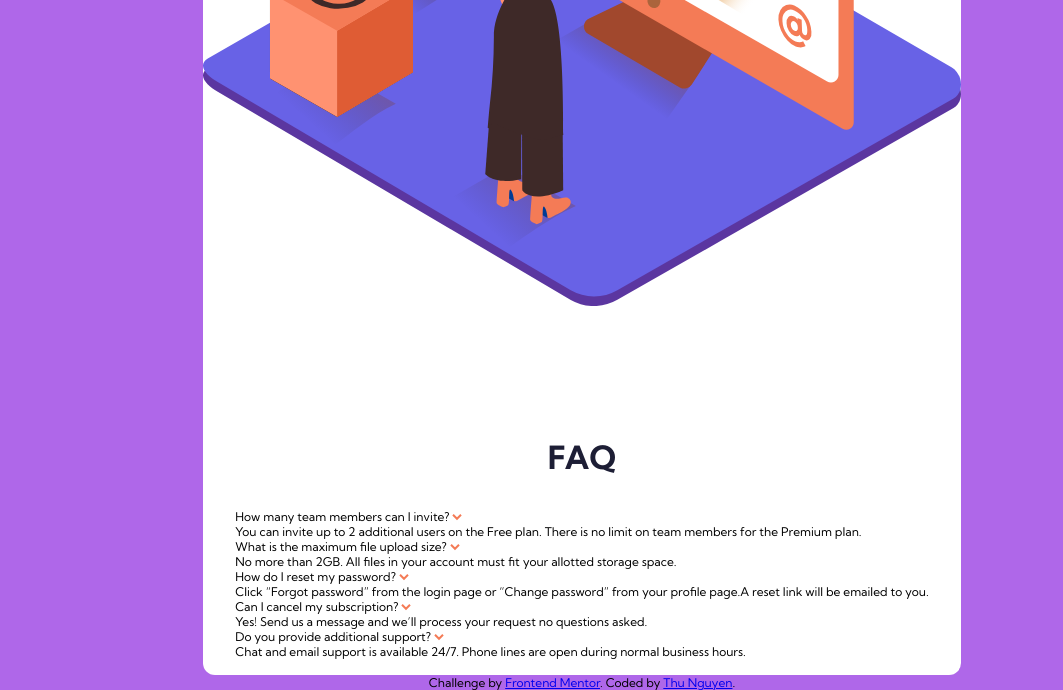
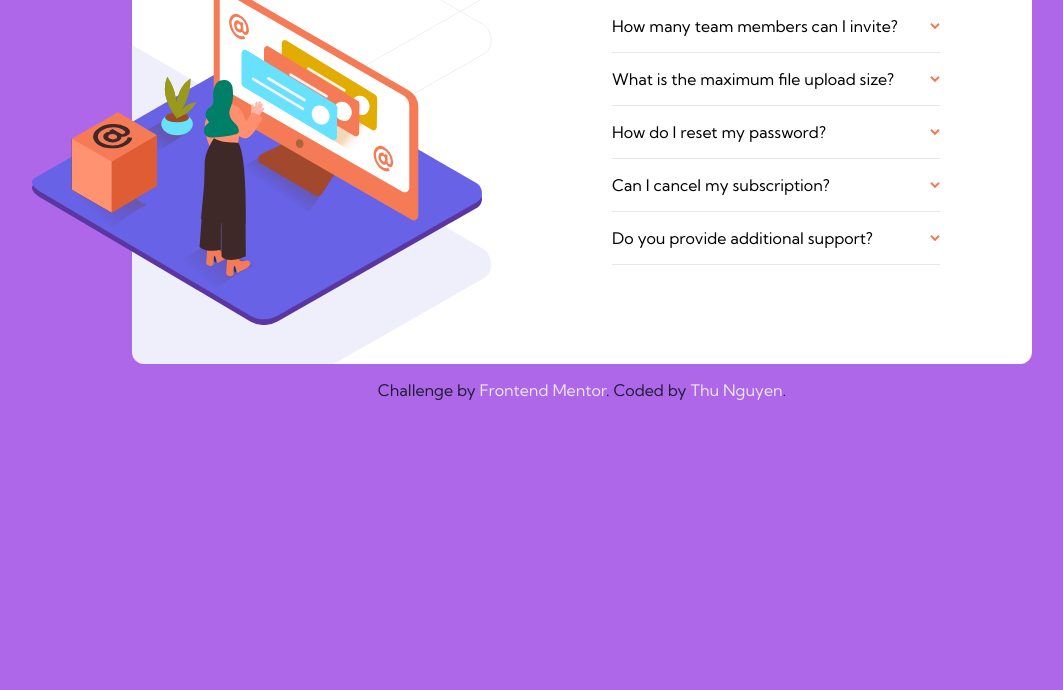
Before and after one commit to NgocMinhThuNguyen/FAQ-accordion-card, a plain HTML site: page index.html in a window 1280 px wide. Shown: the part 268-958 px from the top of the page, without its empty margins (58-1121 px from the left). After the commit the page ends 800 px from the top, so only its background shows below. Drawn offline with Linux system fonts and the light colour scheme.

Commit message:
Update style.css

```diff
--- a/style.css
+++ b/style.css
@@ -10,13 +10,14 @@
   --light-grayish-blue: hsl(240, 5%, 91%);
 }
 
+/* GENERAL SETTING */
 * {
   margin: 0;
   padding: 0;
   box-sizing: border-box;
 }
 
-:where(body, section) {
+:where(body, main, section, dl, dt) {
   display: flex;
   flex-direction: column;
 }
@@ -26,33 +27,36 @@ body {
   background: var(--soft-violet);
   align-items: center;
   justify-content: center;
+  gap: 1rem;
   font-family: 'Kumbh Sans', sans-serif;
   font-size: .75rem;
 }
 
+/* MAIN */
 main {
+  width: 345px;
+  max-height: 600px;
   background-color: white;
-  margin: auto 1rem;
+  margin-top: 5rem;
   border-radius: .75rem;
   position: relative;
+  background-image: url(images/bg-pattern-mobile.svg);
+  background-repeat: no-repeat;
+  background-size: 80%;
+  background-position: center 10px;
+}
+
+picture img {
+  width: 80%;
+  position: absolute;
+  top: -120px;
+  left: 35px;
 }
 
 section {
   padding: 1rem 2rem;
   gap: 2rem;
-  margin-top: 7rem;
-}
-
-.illustration .iii {
-  width: 70%;
-  position: absolute;
-  top: -20%;
-  left: 15%;
-}
-.illustration .background {
-  position: absolute;
-  top: 0;
-  left: 15%;
+  margin-top: 9rem;
 }
 
 h1 {
@@ -60,3 +64,91 @@ h1 {
   font-size: 2rem;
   color: var(--very-dark-desaturated-blue);
 }
+
+/* FAQ (BEFORE SHOWING ANSWERS) */
+
+ dl {
+  gap: 1rem;
+}
+
+.hidden-answer {
+  padding-bottom: 1rem;
+  border-bottom: .07rem solid var(--light-grayish-blue);
+}
+
+.hidden-answer dt {
+  flex-direction: row;
+  justify-content: space-between;
+  align-items: center;
+}
+
+.hidden-answer dd {
+  color: var(--dark-grayish-blue);
+  margin-top: .5rem;
+  max-width: 327px;
+  display: none;
+}
+
+.hidden-answer dt:hover {
+  cursor: pointer;
+  color: var(--soft-red);
+}
+
+/* FAQ (AFTER SHOWING ANSWERS) */
+.show-answer dt {
+  color: var(--very-dark-desaturated-blue);
+  font-weight: 700;
+}
+
+.show-answer img {
+  transform: rotate(180deg);
+}
+
+.show-answer dd {
+  display: block;
+}
+
+footer {
+  color: var(--very-dark-desaturated-blue);
+}
+
+footer a {
+  text-decoration: none;
+  color: var(--light-grayish-blue);
+}
+
+/* DESKTOP */
+@media (min-width: 1023px) {
+  body {
+    font-size: 1rem;
+  }
+
+  main {
+    width: 900px;
+    height: 500px;
+    margin-top: 0;
+    flex-direction: row;
+    gap: 30rem;
+    background-image: url('images/bg-pattern-desktop.svg');
+    background-position: -200% 50%;
+  }
+
+  section {
+    margin-top: 5rem;
+    padding: 0;
+  }
+
+  h1 {
+    text-align: left;
+  }
+
+  .hidden-answer dt {
+    gap: 2rem;
+  }
+
+  picture img {
+    width: 50%;
+    left: -100px;
+    top: 120px;
+  }
+}
```
